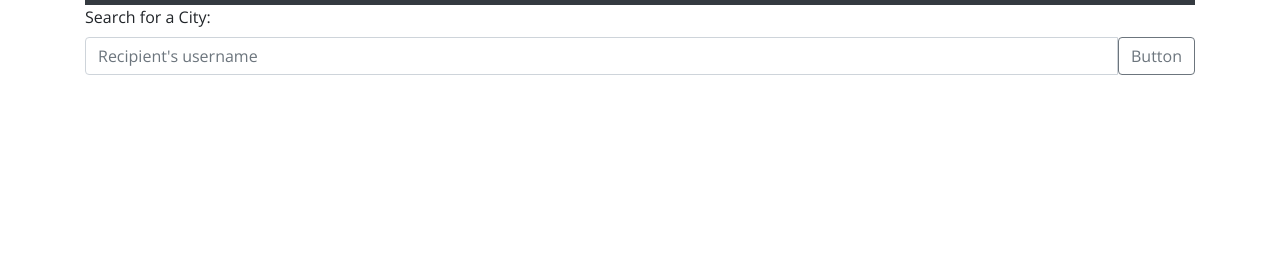
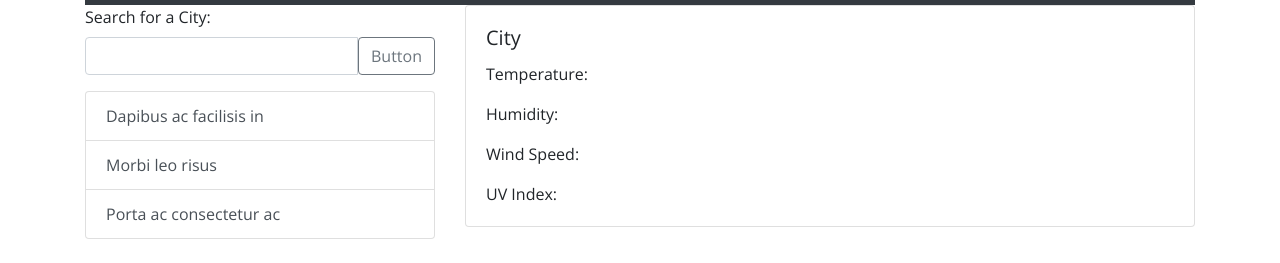
Before and after one commit to blueink38/weather-app, a plain HTML site: page index.html in a window 1280 px wide. Shown: the part 51-314 px from the top of the page. Drawn offline with nearby package versions, Linux system fonts and the light colour scheme; a web font is replaced by a local one.

Commit message:
added today weather card

```diff
--- a/index.html
+++ b/index.html
@@ -27,17 +27,34 @@
 
     <!-- start city search -->
     <div class="container">
-        <div class="mb-3">
-            <label for="formGroupExampleInput" class="form-label">Search for a City:</label>
-            <div class="input-group mb-3">
-                <input type="text" class="form-control" placeholder="Recipient's username" aria-label="Recipient's username" aria-describedby="button-addon2">
-                <button class="btn btn-outline-secondary" type="button" id="button-addon2">Button</button>
+        <div class="row">
+            <div class="col-md-4 mb-3">
+                <label for="formGroupExampleInput" class="form-label">Search for a City:</label>
+                <div class="input-group mb-3">
+                    <input type="text" class="form-control" placeholder="" aria-label="Recipient's username" aria-describedby="button-addon2">
+                    <button class="btn btn-outline-secondary" type="button" id="button-addon2">Button</button>
+                </div>
+
+                <div class="list-group">
+                    <a href="#" class="list-group-item list-group-item-action">Dapibus ac facilisis in</a>
+                    <a href="#" class="list-group-item list-group-item-action">Morbi leo risus</a>
+                    <a href="#" class="list-group-item list-group-item-action">Porta ac consectetur ac</a>
+                </div>
             </div>
-        </div>
+    <!-- end city search  -->
+
+    <!-- start current weather display -->
+            <div class="col-md-8 mb-3">
+                <div class="card">
+                    <div class="card-body">
+                        <h5 class="card-title">City</h5>
+                        <p class="card-text">Temperature: </p>
+                        <p class="card-text">Humidity: </p>
+                        <p class="card-text">Wind Speed: </p>
+                        <p class="card-text">UV Index: </p>
+                    </div>
+                </div>
     </div>
-
-    <!-- end city search  -->
-    <!-- start current weather display -->
     <!-- end currnet weather display -->
     <!-- start future forcast -->
     <!-- end future forcast -->
```
